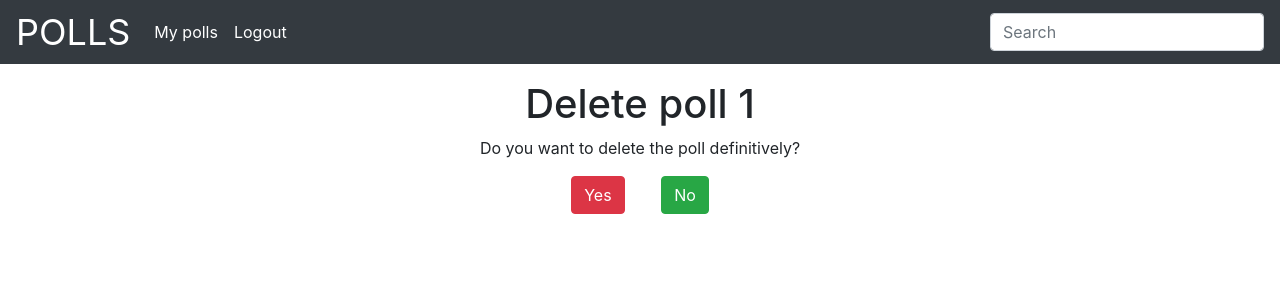
After one commit to ToniIvars/django-poll, a Django app: page /my-polls/delete/1 in a window 1280 px wide. The commit adds this page. Shown: the top 300 px of the page. Run offline with Django 3.2, Linux system fonts and the light colour scheme; a user stored in the database is signed in; tables that the repository leaves empty hold one stand-in row (values such as "Sample post"); some libraries are stand-ins or nearby versions.

Commit message:
Added a view for deleting a poll

```diff
--- a/polls/my_polls/urls.py
+++ b/polls/my_polls/urls.py
@@ -3,5 +3,6 @@ from . import views
 
 urlpatterns = [
     path('', views.index, name='my_polls_index'),
-    path('create', views.create_poll, name='create_poll')
+    path('create', views.create_poll, name='create_poll'),
+    path('delete/<int:id>', views.delete_poll, name='delete_poll')
 ]
--- a/polls/my_polls/views.py
+++ b/polls/my_polls/views.py
@@ -1,5 +1,7 @@
 from django.shortcuts import render, redirect
 from django.contrib.auth.decorators import login_required
+from django.shortcuts import get_object_or_404
+from django.contrib import messages
 
 from .models import Poll, PollQuestion, PollAnswer
 from django.contrib.auth.models import User
@@ -44,3 +46,15 @@ def create_poll(request):
         return redirect('my_polls_index')
 
     return render(request, 'my_polls/create.html')
+
+@login_required
+def delete_poll(request, id):
+    poll = get_object_or_404(Poll, id=id)
+
+    if request.method == 'POST':
+        poll.delete()
+
+        messages.success(request, 'Poll deleted successfully')
+        return redirect('my_polls_index')
+
+    return render(request, 'my_polls/delete.html', {'id':poll.id})
--- /dev/null
+++ b/polls/templates/my_polls/delete.html
@@ -0,0 +1,15 @@
+{% extends 'base.html' %}
+{% load static %}
+
+{% block title %} Delete {% endblock %}
+
+{% block content %}
+<h1 class="text-center">Delete poll {{id}}</h1>
+
+<form action="" method="POST">
+    {% csrf_token %}
+    <p>Do you want to delete the poll definitively?</p>
+    <input type="submit" value="Yes" class="btn btn-danger mr-3">
+    <a href="{% url 'my_polls_index' %}" class="btn btn-success ml-3">No</a>
+</form>
+{% endblock %}
--- a/polls/templates/my_polls/index.html
+++ b/polls/templates/my_polls/index.html
@@ -16,9 +16,8 @@
             <h4 class="card-title">{{poll.title}}</h4>
             <p class="card-text">Questions: {{poll.questions.all|length}}</p>
 
-            <div class="d-flex justify-content-around">
-                <a href="{% url 'edit_poll' %}" class="btn btn-warning">Edit</a>
-                <a href="{% url 'delete_poll' %}" class="btn btn-danger">Delete</a>
+            <div class="text-center">
+                <a href="{% url 'delete_poll' id=poll.id %}" class="btn btn-danger">Delete</a>
             </div>
         </div>
     </div>
```
